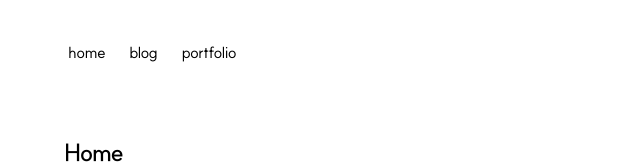
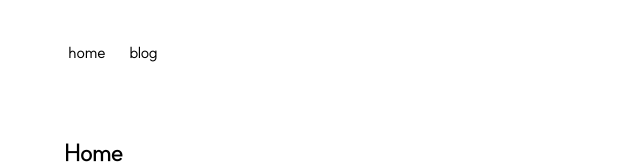
Before and after one commit to Ujaa/blog, a Next.js app: page / in a window 1280 px wide. Shown: the top 164 px of the page, without its empty margins (0-640 px from the left). Built offline with nearby package versions, Linux system fonts and the light colour scheme.

Commit message:
fix: 포트폴리오 페이지 삭제

```diff
--- a/app/components/nav.tsx
+++ b/app/components/nav.tsx
@@ -6,9 +6,6 @@
   },
   "/blog": {
     name: "blog",
-  },
-  "/portfolio": {
-    name: "portfolio",
   },
 };
 
--- a/app/portfolio/page.tsx
+++ /dev/null
@@ -1,16 +0,0 @@
-export default function Page() {
-  return (
-    <section>
-      <h1 className="mb-8 font-semibold text-4xl font-semibold tracking-tighter">
-        Portfolio
-      </h1>
-      <p className="mb-4 text-lg">
-        {`I'm a Vim enthusiast and tab advocate, finding unmatched efficiency in
-        Vim's keystroke commands and tabs' flexibility for personal viewing
-        preferences. This extends to my support for static typing, where its
-        early error detection ensures cleaner code, and my preference for dark
-        mode, which eases long coding sessions by reducing eye strain.`}
-      </p>
-    </section>
-  );
-}
```
